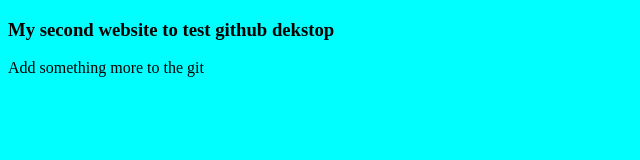
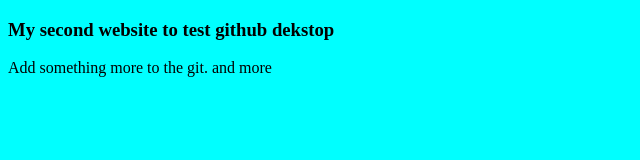
Before and after one commit to RahatRahman/my-second-website, a plain HTML site: page index.html in a window 1280 px wide. Shown: the full height of the page, 0-640 px from the left. Drawn offline with Linux system fonts and the light colour scheme.

Commit message:
Update index.html

```diff
--- a/index.html
+++ b/index.html
@@ -9,7 +9,7 @@
 <body>
     <h3>My second website to test github dekstop</h3>
     <div>
-        <p>Add something more to the git</p>
+        <p>Add something more to the git. and more</p>
     </div>
 </body>
 </html>
```
